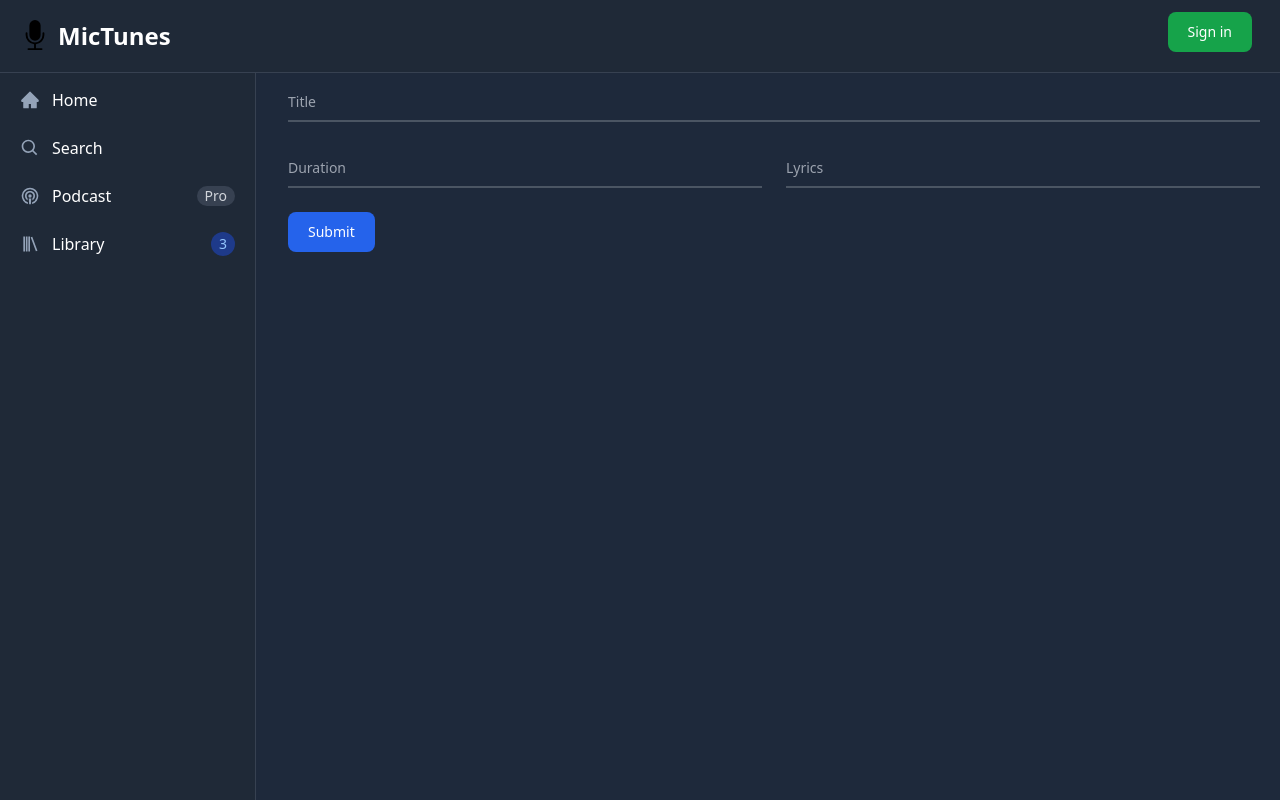
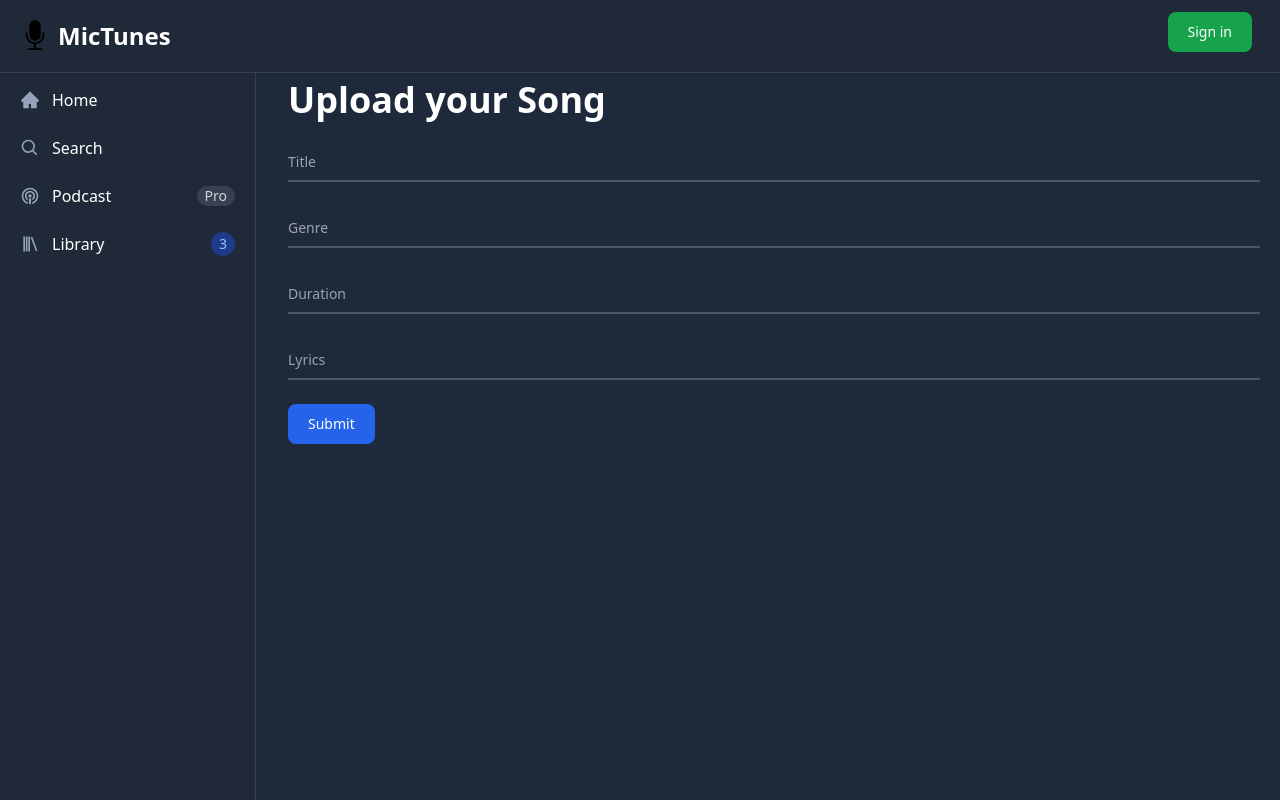
Before and after one commit to EmmanuelAllanMJ/MicTunes, a Next.js app: page /upload in a window 1280 px wide. Built offline with nearby package versions, Linux system fonts and the light colour scheme; no server answers.

Commit message:
Added genre

```diff
--- a/app/api/upload/route.js
+++ b/app/api/upload/route.js
@@ -12,7 +12,7 @@ export async function POST(req,res) {
     const song = await req.json()
     console.log(song)
     const users = await prisma.song.create({
-        data:{title:song.title,duration:+song.duration,lyrics:song.lyrics,artist:user.emailAddresses[0].emailAddress, album:"MIC"}
+        data:{title:song.title,duration:+song.duration,genre:song.genre,lyrics:song.lyrics,artist:user.emailAddresses[0].emailAddress, album:"MIC"}
     })
     prisma.$disconnect();
 
--- a/components/UI/Form.js
+++ b/components/UI/Form.js
@@ -24,23 +24,27 @@ function Form({ title, artist, src }) {
 
   return (
     <Wrapper>
+      <h2 class="text-4xl font-bold dark:text-white mb-5">Upload your Song</h2>
 
 <form onSubmit={submitHandler}>
-  <div class="relative z-0 w-full mb-6 group">
-      <input type="text" name="title" id="title" class="block py-2.5 px-0 w-full text-sm text-gray-900 bg-transparent border-0 border-b-2 border-gray-300 appearance-none dark:text-white dark:border-gray-600 dark:focus:border-blue-500 focus:outline-none focus:ring-0 focus:border-blue-600 peer" placeholder=" " required />
-      <label for="title" class="peer-focus:font-medium absolute text-sm text-gray-500 dark:text-gray-400 duration-300 transform -translate-y-6 scale-75 top-3 -z-10 origin-[0] peer-focus:left-0 peer-focus:text-blue-600 peer-focus:dark:text-blue-500 peer-placeholder-shown:scale-100 peer-placeholder-shown:translate-y-0 peer-focus:scale-75 peer-focus:-translate-y-6">Title</label>
+  <div className="relative z-0 w-full mb-6 group">
+      <input type="text" name="title" id="title" className="block py-2.5 px-0 w-full text-sm text-gray-900 bg-transparent border-0 border-b-2 border-gray-300 appearance-none dark:text-white dark:border-gray-600 dark:focus:border-blue-500 focus:outline-none focus:ring-0 focus:border-blue-600 peer" placeholder=" " required />
+      <label for="title" className="peer-focus:font-medium absolute text-sm text-gray-500 dark:text-gray-400 duration-300 transform -translate-y-6 scale-75 top-3 -z-10 origin-[0] peer-focus:left-0 peer-focus:text-blue-600 peer-focus:dark:text-blue-500 peer-placeholder-shown:scale-100 peer-placeholder-shown:translate-y-0 peer-focus:scale-75 peer-focus:-translate-y-6">Title</label>
   </div>
-  <div class="grid md:grid-cols-2 md:gap-6">
-    <div class="relative z-0 w-full mb-6 group">
-        <input type="number" name="duration" id="duration" class="block py-2.5 px-0 w-full text-sm text-gray-900 bg-transparent border-0 border-b-2 border-gray-300 appearance-none dark:text-white dark:border-gray-600 dark:focus:border-blue-500 focus:outline-none focus:ring-0 focus:border-blue-600 peer" placeholder=" " required />
-        <label for="duration" class="peer-focus:font-medium absolute text-sm text-gray-500 dark:text-gray-400 duration-300 transform -translate-y-6 scale-75 top-3 -z-10 origin-[0] peer-focus:left-0 peer-focus:text-blue-600 peer-focus:dark:text-blue-500 peer-placeholder-shown:scale-100 peer-placeholder-shown:translate-y-0 peer-focus:scale-75 peer-focus:-translate-y-6">Duration</label>
+  <div className="relative z-0 w-full mb-6 group">
+      <input type="text" name="genre" id="genre" className="block py-2.5 px-0 w-full text-sm text-gray-900 bg-transparent border-0 border-b-2 border-gray-300 appearance-none dark:text-white dark:border-gray-600 dark:focus:border-blue-500 focus:outline-none focus:ring-0 focus:border-blue-600 peer" placeholder=" " required />
+      <label for="genre" className="peer-focus:font-medium absolute text-sm text-gray-500 dark:text-gray-400 duration-300 transform -translate-y-6 scale-75 top-3 -z-10 origin-[0] peer-focus:left-0 peer-focus:text-blue-600 peer-focus:dark:text-blue-500 peer-placeholder-shown:scale-100 peer-placeholder-shown:translate-y-0 peer-focus:scale-75 peer-focus:-translate-y-6">Genre</label>
+  </div>
+
+    <div className="relative z-0 w-full mb-6 group">
+        <input type="number" name="duration" id="duration" className="block py-2.5 px-0 w-full text-sm text-gray-900 bg-transparent border-0 border-b-2 border-gray-300 appearance-none dark:text-white dark:border-gray-600 dark:focus:border-blue-500 focus:outline-none focus:ring-0 focus:border-blue-600 peer" placeholder=" " required />
+        <label for="duration" className="peer-focus:font-medium absolute text-sm text-gray-500 dark:text-gray-400 duration-300 transform -translate-y-6 scale-75 top-3 -z-10 origin-[0] peer-focus:left-0 peer-focus:text-blue-600 peer-focus:dark:text-blue-500 peer-placeholder-shown:scale-100 peer-placeholder-shown:translate-y-0 peer-focus:scale-75 peer-focus:-translate-y-6">Duration</label>
     </div>
-    <div class="relative z-0 w-full mb-6 group">
-        <input type="text" name="lyrics" id="lyrics" class="block py-2.5 px-0 w-full text-sm text-gray-900 bg-transparent border-0 border-b-2 border-gray-300 appearance-none dark:text-white dark:border-gray-600 dark:focus:border-blue-500 focus:outline-none focus:ring-0 focus:border-blue-600 peer" placeholder=" " required />
-        <label for="lyrics" class="peer-focus:font-medium absolute text-sm text-gray-500 dark:text-gray-400 duration-300 transform -translate-y-6 scale-75 top-3 -z-10 origin-[0] peer-focus:left-0 peer-focus:text-blue-600 peer-focus:dark:text-blue-500 peer-placeholder-shown:scale-100 peer-placeholder-shown:translate-y-0 peer-focus:scale-75 peer-focus:-translate-y-6">Lyrics</label>
+    <div className="relative z-0 w-full mb-6 group">
+        <input type="text" name="lyrics" id="lyrics" className="block py-2.5 px-0 w-full text-sm text-gray-900 bg-transparent border-0 border-b-2 border-gray-300 appearance-none dark:text-white dark:border-gray-600 dark:focus:border-blue-500 focus:outline-none focus:ring-0 focus:border-blue-600 peer" placeholder=" " required />
+        <label for="lyrics" className="peer-focus:font-medium absolute text-sm text-gray-500 dark:text-gray-400 duration-300 transform -translate-y-6 scale-75 top-3 -z-10 origin-[0] peer-focus:left-0 peer-focus:text-blue-600 peer-focus:dark:text-blue-500 peer-placeholder-shown:scale-100 peer-placeholder-shown:translate-y-0 peer-focus:scale-75 peer-focus:-translate-y-6">Lyrics</label>
     </div>
-  </div>
-  <button type="submit" class="text-white bg-blue-700 hover:bg-blue-800 focus:ring-4 focus:outline-none focus:ring-blue-300 font-medium rounded-lg text-sm w-full sm:w-auto px-5 py-2.5 text-center dark:bg-blue-600 dark:hover:bg-blue-700 dark:focus:ring-blue-800">Submit</button>
+  <button type="submit" className="text-white bg-blue-700 hover:bg-blue-800 focus:ring-4 focus:outline-none focus:ring-blue-300 font-medium rounded-lg text-sm w-full sm:w-auto px-5 py-2.5 text-center dark:bg-blue-600 dark:hover:bg-blue-700 dark:focus:ring-blue-800">Submit</button>
 </form>
 
     </Wrapper>
--- a/components/UI/Navbar.js
+++ b/components/UI/Navbar.js
@@ -221,7 +221,7 @@ function Navbar() {
           <ul className="space-y-2 font-medium">
             <li>
               <a
-                href="#"
+                href="/"
                 className="flex items-center p-2 text-gray-900 rounded-lg dark:text-white hover:bg-gray-100 dark:hover:bg-gray-700"
               >
                 <AiFillHome size={20} color="#94a3b8" />
```
